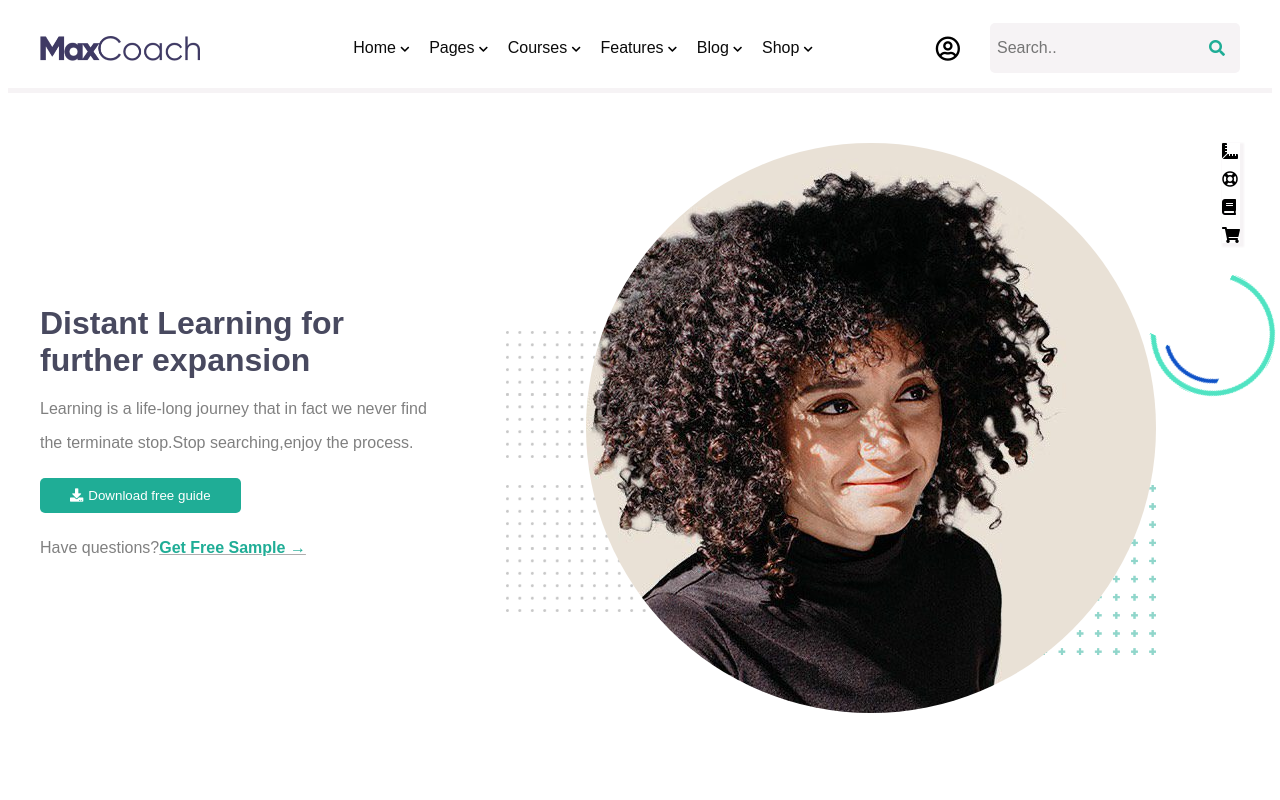
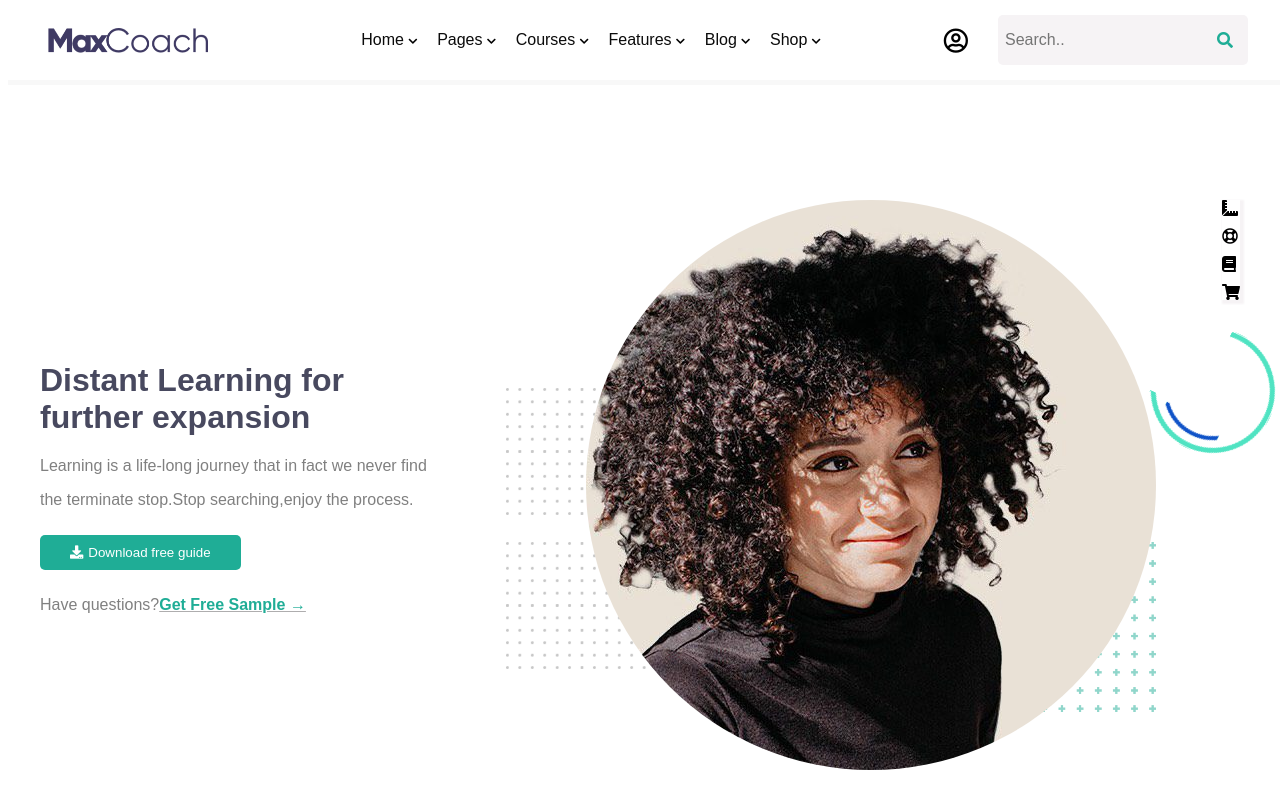
Before and after one commit to santocaridi99/proj-html-vuejs, a Vue app: page / in a window 1280 px wide. Shown: the top 800 px of the page. Built offline with nearby package versions, Linux system fonts and the light colour scheme.

Commit message:
creato navbar fixed

```diff
--- a/src/components/HeaderBox.vue
+++ b/src/components/HeaderBox.vue
@@ -44,8 +44,12 @@ export default {
 @import "@/style/variables.scss";
 header {
   height: 80px;
-  border-bottom: 5px solid $HintofRed;
   width: 100%;
+  background-color: $white;
+  position: fixed;
+  z-index: 1000;
+  top: 0;
+  border-bottom: 5px solid #f8f8f8;
   .container {
     height: 100%;
     align-items: center;
--- a/src/components/JumbotronBox.vue
+++ b/src/components/JumbotronBox.vue
@@ -58,7 +58,7 @@ export default {};
 @import "@/style/variables.scss";
 .container {
   align-items: center;
-  margin-top: 50px;
+  margin-top: 200px;
   justify-content: space-between;
   .jumbotron-textarea {
     width: 400px;
@@ -83,7 +83,7 @@ export default {};
     justify-content: flex-end;
     .jumbo {
       border-radius: 50%;
-      z-index: 1000;
+      z-index: 1;
     }
     .square {
       position: absolute;
```
